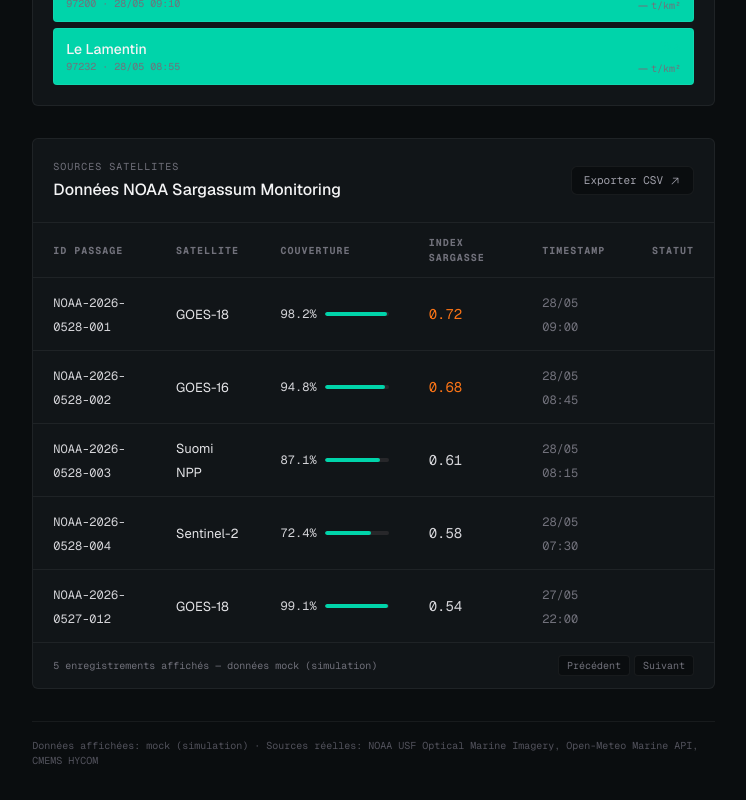
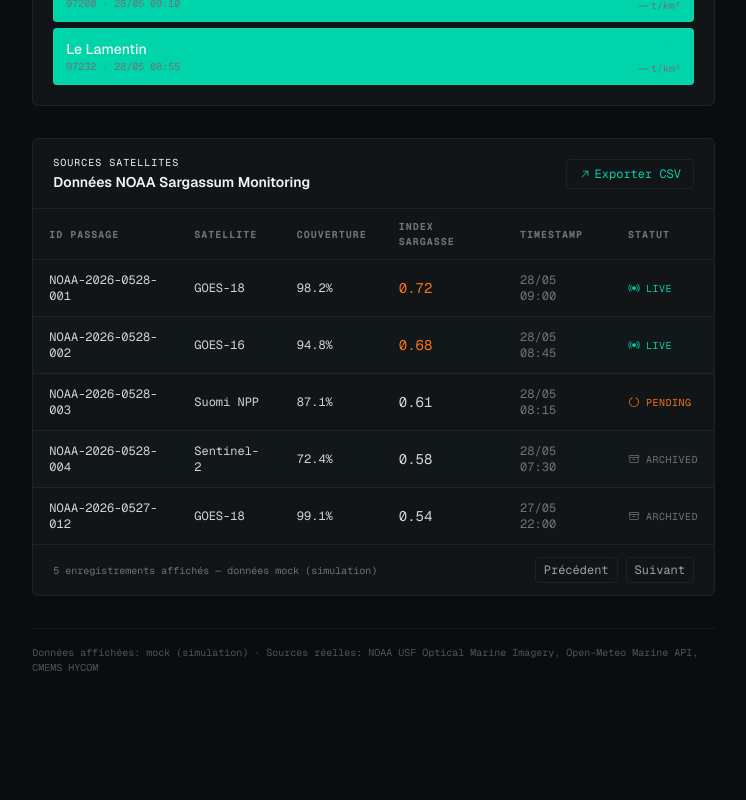
Before and after one commit to lemartiniqueur-commits/sargasse-dashboard, a Next.js app: page / in a window 1280 px wide. Shown: the part 1630-2430 px from the top of the page, without its empty margins (213-959 px from the left). After the commit the page ends 2337 px from the top, so only its background shows below. Built offline with nearby package versions, Linux system fonts and the light colour scheme.

Commit message:
fix: rewrite noaa-data-table.tsx to fix JSX syntax error

```diff
--- a/components/noaa-data-table.tsx
+++ b/components/noaa-data-table.tsx
@@ -1,10 +1,5 @@
 import { MOCK } from "@/lib/mock-data";
-import {
-  ArrowUpRight,
-  CircleNotch,
-  Archive,
-  Broadcast,
-} from "@phosphor-icons/react";
+import { ArrowUpRight, CircleNotch, Archive, Broadcast } from "@phosphor-icons/react";
 
 function StatusBadge({ status }: { status: "live" | "pending" | "archived" }) {
   switch (status) {
@@ -12,138 +7,94 @@
       return (
         <div className="flex items-center gap-1.5">
           <Broadcast size={12} weight="fill" className="text-accent" />
-          <span className="font-mono text-[10px] uppercase tracking-wider text-accent">
-            Live
-          </span>
+          <span className="font-mono text-[10px] uppercase tracking-wider text-accent">Live</span>
         </div>
       );
     case "pending":
       return (
         <div className="flex items-center gap-1.5">
           <CircleNotch size={12} className="text-alert" />
-          <span className="font-mono text-[10px] uppercase tracking-wider text-alert">
-            Pending
-          </span>
+          <span className="font-mono text-[10px] uppercase tracking-wider text-alert">Pending</span>
         </div>
       );
     case "archived":
       return (
         <div className="flex items-center gap-1.5">
           <Archive size={12} className="text-zinc-500" />
-          <span className="font-mono text-[10px] uppercase tracking-wider text-zinc-500">
-            Archived
-          </span>
+          <span className="font-mono text-[10px] uppercase tracking-wider text-zinc-500">Archived</span>
         </div>
       );
   }
 }
 
+const COLUMNS = [
+  { key: "id", label: "ID Passage" },
+  { key: "satellite", label: "Satellite" },
+  { key: "coverage", label: "Couverture" },
+  { key: "sargassumIndex", label: "Index Sargasse" },
+  { key: "timestamp", label: "Timestamp" },
+  { key: "status", label: "Statut" },
+];
+
 export function NoaaDataTable() {
   return (
     <div className="rounded-[6px] border border-border bg-surface">
-      <div className="flex items-center justify-between border-b border-border p-5">
+      {/* Header */}
+      <div className="flex items-center justify-between px-5 py-4 border-b border-border">
         <div>
-          <div className="font-mono text-[10px] uppercase tracking-widest text-zinc-500">
-            Sources satellites
-          </div>
-          <h3 className="mt-1 text-base font-medium text-zinc-100">
-            Données NOAA Sargassum Monitoring
-          </h3>
+          <p className="font-mono text-[10px] uppercase tracking-widest text-muted">Sources satellites</p>
+          <h3 className="text-sm font-semibold text-foreground mt-0.5">Données NOAA Sargassum Monitoring</h3>
         </div>
-        <button className="flex items-center gap-1.5 rounded-[6px] border border-border bg-bg px-3 py-1.5 text-xs text-zinc-400 transition-colors hover:border-border-strong hover:text-zinc-200">
-          <span className="font-mono text-[11px]">Exporter CSV</span>
+        <button className="flex items-center gap-1 font-mono text-xs text-accent hover:text-accent/80 border border-border px-3 py-1.5 rounded-[4px] transition-colors">
           <ArrowUpRight size={12} />
+          Exporter CSV
         </button>
       </div>
 
+      {/* Table */}
       <div className="overflow-x-auto">
         <table className="w-full">
           <thead>
             <tr className="border-b border-border">
-              <th className="px-5 py-3 text-left font-mono text-[10px] uppercase tracking-widest text-zinc-500">
-                ID Passage
-              </th>
-              <th className="px-5 py-3 text-left font-mono text-[10px] uppercase tracking-widest text-zinc-500">
-                Satellite
-              </th>
-              <th className="px-5 py-3 text-left font-mono text-[10px] uppercase tracking-widest text-zinc-500">
-                Couverture
-              </th>
-              <th className="px-5 py-3 text-left font-mono text-[10px] uppercase tracking-widest text-zinc-500">
-                Index Sargasse
-              </th>
-              <th className="px-5 py-3 text-left font-mono text-[10px] uppercase tracking-widest text-zinc-500">
-                Timestamp
-              </th>
-              <th className="px-5 py-3 text-left font-mono text-[10px] uppercase tracking-widest text-zinc-500">
-                Statut
-              </th>
+              {COLUMNS.map((col) => (
+                <th
+                  key={col.key}
+                  className="px-4 py-2.5 text-left font-mono text-[10px] uppercase tracking-widest text-zinc-500"
+                >
+                  {col.label}
+                </th>
+              ))}
             </tr>
           </thead>
-          <tbody>
+          <tbody className="divide-y divide-border">
             {MOCK.noaaMonitoring.map((record, idx) => (
-              <tr
-                key={record.id}
-                className={`group transition-colors hover:bg-zinc-800/30 ${
-                  idx < MOCK.noaaMonitoring.length - 1 ? "border-b border-border" : ""
-                }`}
-              >
-                <td className="px-5 py-3">
-                  <span className="font-mono text-xs tabular-nums text-zinc-300">
-                    {record.id}
-                  </span>
-                </td>
-                <td className="px-5 py-3">
-                  <span className="text-[13px] text-zinc-200">{record.satellite}</span>
-                </td>
-                <td className="px-5 py-3">
-                  <div className="flex items-center gap-2">
-                    <span className="font-mono text-xs tabular-nums text-zinc-300">
-                      {record.coverage}
-                    </span>
-                    <div className="h-1 w-16 overflow-hidden rounded-full bg-zinc-800">
-                      <div
-                        className="h-full rounded-full bg-accent"
-                        style={{ width: record.coverage }}
-                      />
-                    </div>
-                  </div>
-                </td>
-                <td className="px-5 py-3">
-                  <span
-                    className={`font-mono text-sm tabular-nums ${
-                      record.sargassumIndex > 0.65
-                        ? "text-alert"
-                        : "text-zinc-300"
-                    }`}
-                  >
+              <tr key={record.id} className={idx % 2 === 0 ? "bg-transparent" : "bg-surface-elevated/30"}>
+                <td className="px-4 py-3 font-mono text-xs text-zinc-300">{record.id}</td>
+                <td className="px-4 py-3 font-mono text-xs text-zinc-300">{record.satellite}</td>
+                <td className="px-4 py-3 font-mono text-xs text-zinc-300">{record.coverage}</td>
+                <td className="px-4 py-3 font-mono text-sm tabular-nums">
+                  <span className={record.sargassumIndex > 0.65 ? "text-alert" : "text-zinc-300"}>
                     {record.sargassumIndex.toFixed(2)}
                   </span>
                 </td>
-                <td className="px-5 py-3">
-                  <span className="font-mono text-xs tabular-nums text-zinc-500">
-                    {record.timestamp}
-                  </span>
+                <td className="px-4 py-3 font-mono text-xs text-zinc-500">{record.timestamp}</td>
+                <td className="px-4 py-3">
+                  <StatusBadge status={record.status} />
                 </td>
-                <td className="px-5 py-3">
-              </td>
               </tr>
             ))}
           </tbody>
         </table>
       </div>
 
-      <div className="flex items-center justify-between border-t border-border px-5 py-3">
-        <div className="font-mono text-[10px] text-zinc-500">
+      {/* Footer */}
+      <div className="flex items-center justify-between px-5 py-3 border-t border-border">
+        <span className="font-mono text-[10px] text-zinc-500">
           {MOCK.noaaMonitoring.length} enregistrements affichés — données mock (simulation)
-        </div>
-        <div className="flex items-center gap-1">
-          <button className="rounded-[4px] border border-border bg-bg px-2 py-0.5 font-mono text-[10px] text-zinc-500 hover:text-zinc-300">
-            Précédent
-          </button>
-          <button className="rounded-[4px] border border-border bg-bg px-2 py-0.5 font-mono text-[10px] text-zinc-500 hover:text-zinc-300">
-            Suivant
-          </button>
+        </span>
+        <div className="flex gap-2">
+          <button className="font-mono text-xs text-zinc-400 hover:text-zinc-200 px-2 py-1 border border-border rounded-[4px] transition-colors">Précédent</button>
+          <button className="font-mono text-xs text-zinc-400 hover:text-zinc-200 px-2 py-1 border border-border rounded-[4px] transition-colors">Suivant</button>
         </div>
       </div>
     </div>
```
